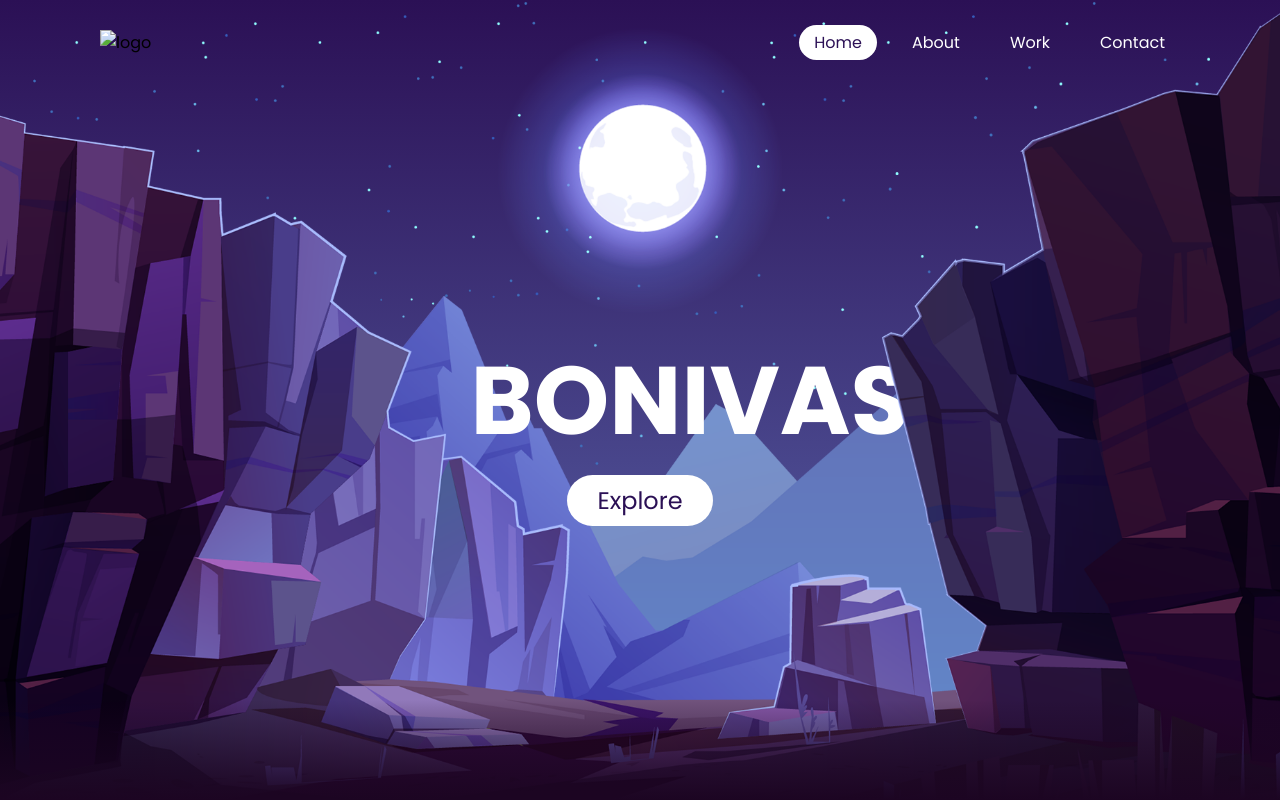
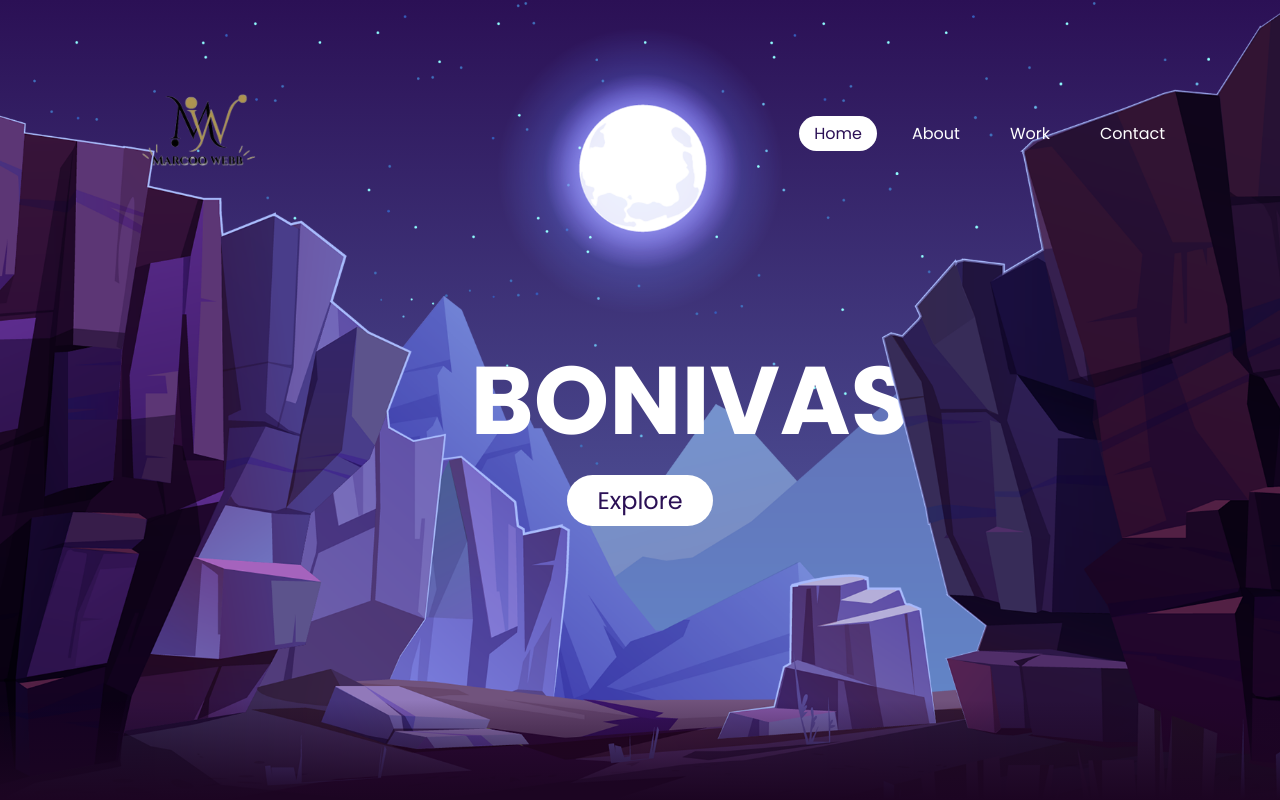
Before and after one commit to Marco1076157/Parallax-Marco, a plain HTML site: page index.html in a window 1280 px wide. Shown: the top 800 px of the page. Drawn offline with Linux system fonts and the light colour scheme.

Commit message:
Update index.html

```diff
--- a/index.html
+++ b/index.html
@@ -7,7 +7,7 @@
     <body>
         <header>
             <div  class="gambar-container">
-            <img src="./img/logoo.png" alt="logo" width="200">
+            <img src="logoo.png" alt="logo" width="200">
             </div>
             <ul>
                 <li><a href="#" class="active">Home</a></li>
```
